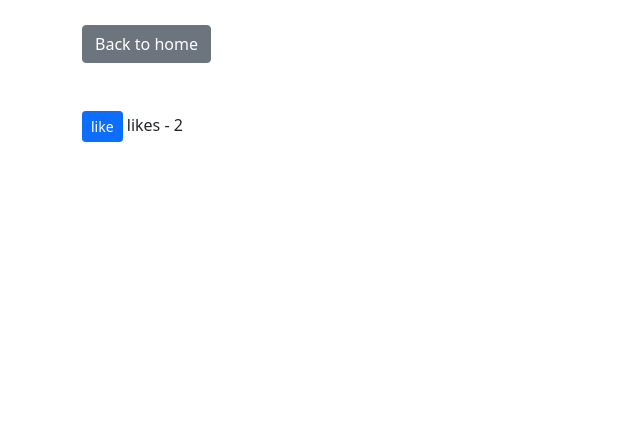
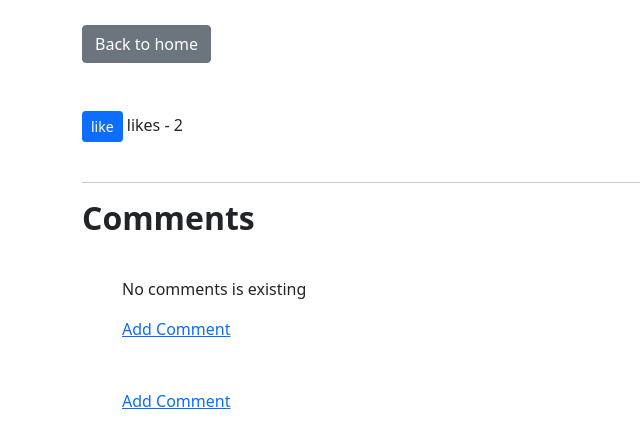
Before and after one commit to AslanZ-5/Codemy-blog, a Django app: page /post/19/ in a window 1280 px wide. Shown: the part 279-727 px from the top of the page, without its empty margins (0-640 px from the left). Run offline with Django 3.2, Linux system fonts and the light colour scheme; data comes from the database, SQL or seed files in the repository; both versions use the stored data as it was after the commit; some libraries are stand-ins or nearby versions.

Commit message:
comments

```diff
--- a/myblog/admin.py
+++ b/myblog/admin.py
@@ -1,5 +1,6 @@
 from django.contrib import admin
-from . models import Post,Category
+from . models import Post,Category,Comment
 
 admin.site.register(Post)
 admin.site.register(Category)
+admin.site.register(Comment)
--- a/myblog/forms.py
+++ b/myblog/forms.py
@@ -1,5 +1,6 @@
 from django import forms
-from .models import Post, Category
+
+from .models import Post, Category, Comment
 
 # cat = [
 #     ("cod", "cod"),
@@ -15,7 +16,7 @@ choices_list = [i for i in choices]
 class PostForm(forms.ModelForm):
     class Meta:
         model = Post
-        fields = ('title', 'tag', 'category', 'body','snippet','header_image')  # 'author',
+        fields = ('title', 'tag', 'category', 'body', 'snippet', 'header_image')  # 'author',
         widgets = {
             "title": forms.TextInput(attrs={"class": "form-control"}),
             "tag": forms.TextInput(attrs={"class": "form-control"}),
@@ -34,3 +35,13 @@ class AddCategoryForm(forms.ModelForm):
             "name": forms.TextInput(attrs={"class": "form-control"}),
 
         }
+
+
+class AddCommentForm(forms.ModelForm):
+    class Meta():
+        model = Comment
+        fields = [ 'body']
+        widgets = {
+            # 'name': forms.TextInput(attrs={'class': 'form-control'}),
+            'body': forms.Textarea(attrs={'class': 'form-control'})
+        }
--- a/myblog/models.py
+++ b/myblog/models.py
@@ -1,8 +1,8 @@
+from ckeditor.fields import RichTextField
+from django.contrib.auth.models import User
 from django.db import models
-from django.contrib.auth.models import User
 from django.urls import reverse
-from datetime import datetime, date
-from ckeditor.fields import RichTextField
+
 
 class Category(models.Model):
     name = models.CharField(max_length=255)
@@ -20,11 +20,11 @@ class Category(models.Model):
 
 class Post(models.Model):
     title = models.CharField(max_length=255)
-    header_image = models.ImageField(null=True, blank=True,upload_to='images/')
+    header_image = models.ImageField(null=True, blank=True, upload_to='images/')
     tag = models.CharField(max_length=255, default="detail blog")
     author = models.ForeignKey(User, on_delete=models.CASCADE)
     # body = models.TextField()
-    body = RichTextField(blank=True,null=True)
+    body = RichTextField(blank=True, null=True)
     post_date = models.DateField(auto_now_add=True)
     category = models.CharField(max_length=255, default="coding")
     snippet = models.CharField(max_length=255, default="Click Link Above to Read Blog Post... ")
@@ -38,3 +38,16 @@ class Post(models.Model):
 
     def total_likes(self):
         return self.likes.count()
+
+
+class Comment(models.Model):
+    post = models.ForeignKey(Post, related_name='comments', on_delete=models.CASCADE)
+    name = models.CharField(max_length=255)
+    body = models.TextField()
+    date_added = models.DateTimeField(auto_now_add=True)
+
+    def __str__(self):
+        return f" {self.post.title} - {self.name}"
+
+    def get_absolute_url(self):
+        return reverse("myblog:post_detail", args={str(self.post.pk)})
--- a/myblog/templates/myblog/list_detail.html
+++ b/myblog/templates/myblog/list_detail.html
@@ -45,5 +45,33 @@
 
     likes - {{ total_likes }}
 </form>
+<br>
+<hr>
+<h2><strong>Comments</strong></h2>
+<div style="margin:40px">
+{% if not post.comments.all %}
+ <p>No comments is existing </p>
+    <a href="{% url 'myblog:add_comment' post.pk %}">Add Comment</a>
+{% else %}
+    <a href="{% url 'myblog:add_comment' post.pk %}">Add Comment</a>
 
+{% for comment in post.comments.all %}
+
+
+    <div  style="margin:40px;border:1px solid black">
+<strong>
+        {{comment.name}} ||
+{{comment.date_added}}
+    </strong>
+<br>
+<br>
+{{comment.body}}<br>
+    </div>
+{% endfor %}
+{% endif %}
+    <br>
+    <br>
+    <br>
+    <a href="{% url 'myblog:add_comment' post.pk %}">Add Comment</a>
+    </div>
 {% endblock %}
--- a/myblog/urls.py
+++ b/myblog/urls.py
@@ -1,5 +1,5 @@
 from django.urls import path
-from .views import HomeView,PostDetail,AddPost,DeletePost,UpdatePost,AddCategory,CategoryView,AllCategories,likeView
+from .views import HomeView,PostDetail,AddPost,DeletePost,UpdatePost,AddCategory,CategoryView,AllCategories,likeView,AddComment
 
 
 app_name = "myblog"
@@ -13,5 +13,6 @@ urlpatterns = [
     path('update-post/<int:pk>/',UpdatePost.as_view(),name='update_post'),
     path('delete-post/<int:pk>/',DeletePost.as_view(),name='delete_post'),
     path('all-categories/',AllCategories.as_view(),name='all_categories'),
-    path('like/<int:pk>/', likeView, name="add_like")
+    path('like/<int:pk>/', likeView, name="add_like"),
+    path('post/<int:pk>/add-comment/',AddComment.as_view(),name="add_comment"),
 ]
--- a/myblog/views.py
+++ b/myblog/views.py
@@ -1,16 +1,16 @@
+from django.contrib.auth.mixins import LoginRequiredMixin, UserPassesTestMixin
+from django.http import HttpResponseRedirect
 from django.shortcuts import render, get_object_or_404
-from django.contrib.auth.mixins import LoginRequiredMixin, UserPassesTestMixin
+from django.urls import reverse_lazy, reverse
 from django.views.generic import (ListView,
                                   DeleteView,
                                   CreateView,
                                   UpdateView,
                                   DetailView
                                   )
-from django.urls import reverse_lazy, reverse
-from .forms import PostForm, AddCategoryForm
-from django.http import HttpResponseRedirect
 
-from .models import Post, Category
+from .forms import PostForm, AddCategoryForm,AddCommentForm
+from .models import Post, Category, Comment
 
 
 def likeView(request, pk):
@@ -48,8 +48,8 @@ class PostDetail(DetailView):
     model = Post
     template_name = 'myblog/list_detail.html'
 
-    def get_context_data(self,**kwargs):
-        context = super(PostDetail, self).get_context_data( **kwargs)
+    def get_context_data(self, **kwargs):
+        context = super(PostDetail, self).get_context_data(**kwargs)
         stuff = get_object_or_404(Post, id=self.kwargs["pk"])
         liked = False
         if stuff.likes.filter(id=self.request.user.id).exists():
@@ -62,7 +62,6 @@ class PostDetail(DetailView):
         return context
 
 
-
 class AddPost(LoginRequiredMixin, CreateView):
     model = Post
     form_class = PostForm
@@ -70,6 +69,17 @@ class AddPost(LoginRequiredMixin, CreateView):
 
     def form_valid(self, form):
         form.instance.author = self.request.user
+        return super().form_valid(form)
+
+
+class AddComment(CreateView):
+    model = Comment
+    template_name = 'myblog/add_comments.html'
+    form_class = AddCommentForm
+
+    def form_valid(self, form):
+        form.instance.post_id = self.kwargs['pk']
+        form.instance.name = self.request.user.username
         return super().form_valid(form)
 
 
```
Also changed, not shown: myblog/templates/myblog/add_comments.html (added, +15 -0 lines), db.sqlite3, myblog/migrations/0010_comment.py (added).
